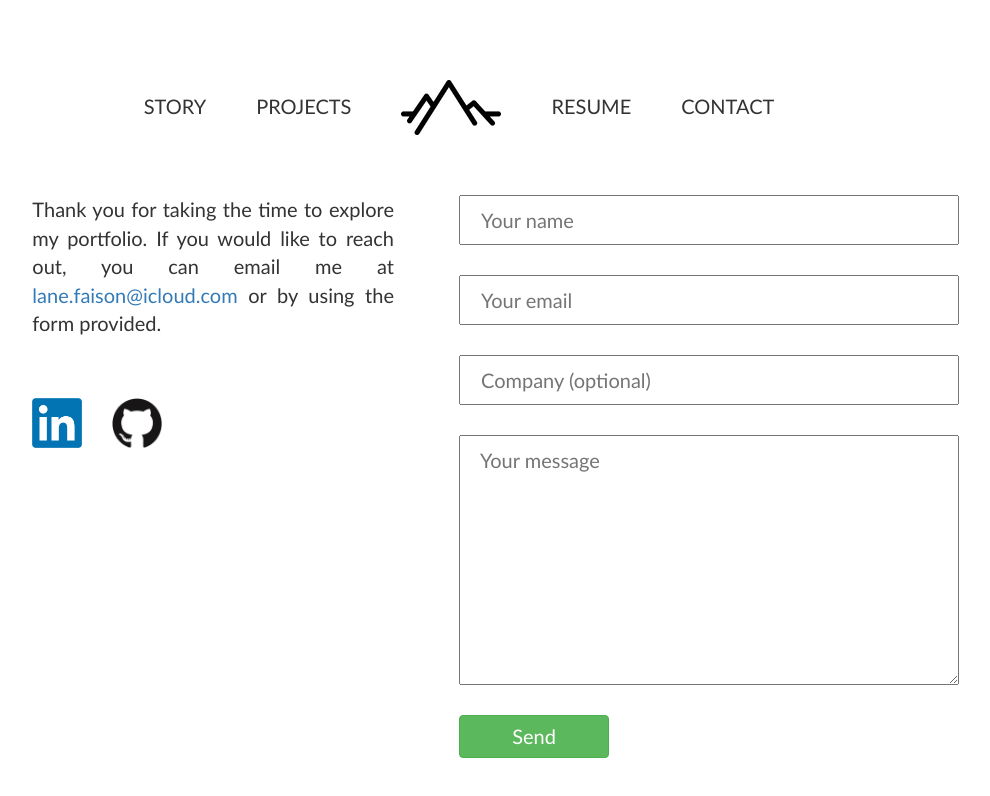
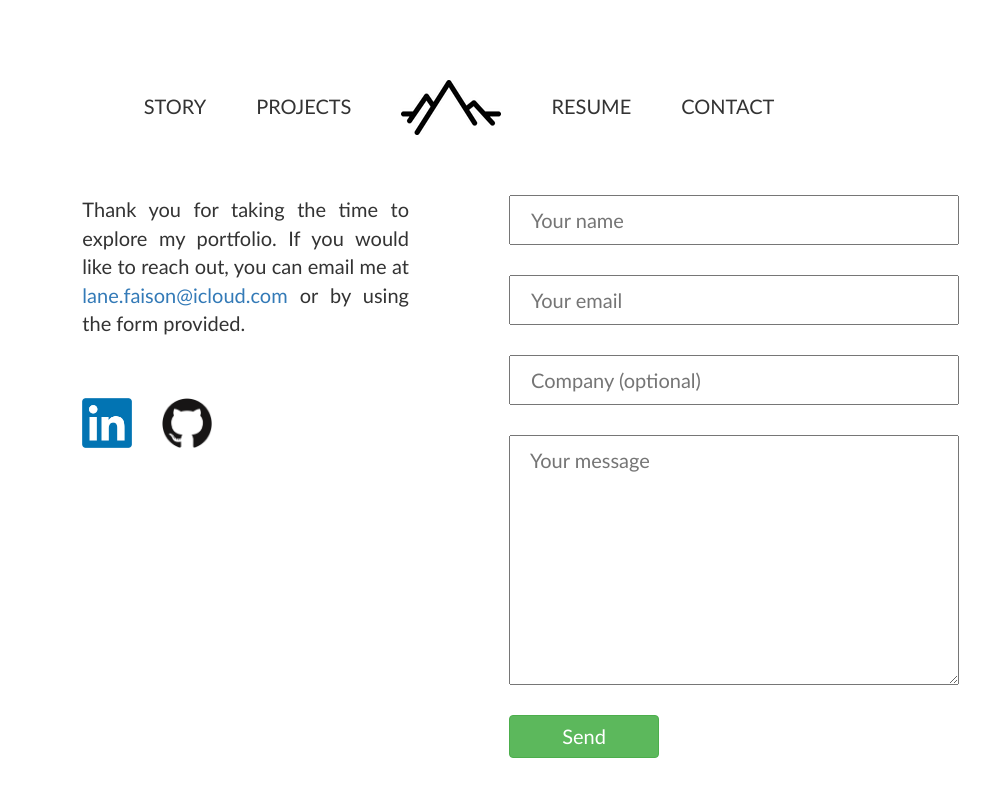
Before and after one commit to lane-faison/lane-faison.github.io, a website: page index.html at #!/contact in a window 1280 px wide. Both pictures are taken after a click on the item "CONTACT". Shown: the whole page, without its empty margins (181-1171 px from the left). Drawn offline with nearby package versions, Linux system fonts and the light colour scheme; some packages are replaced by stand-ins of ours.

Commit message:
update to contact page

```diff
--- a/assets/css/contact.css
+++ b/assets/css/contact.css
@@ -8,7 +8,7 @@
   flex-direction: column;
   justify-content: flex-start;
   align-items: flex-start;
-  padding-right: 50px;
+  padding: 0 50px 0 50px;
   margin-bottom: 50px;
 }
 
@@ -20,6 +20,7 @@
 .formSection > .infoSection > .links {
   display: flex;
   justify-content: flex-start;
+  align-items: middle;
   margin-top: 50px;
 }
 
@@ -34,10 +35,11 @@
   flex-direction: column;
   justify-content: flex-start;
   align-items: flex-start;
+  padding: 0 50px 0 50px;
 }
 
 .formSection > form > input {
-  width: 500px;
+  width: 450px;
   height: 50px;
   margin-bottom: 30px;
   padding-left: 20px;
@@ -46,7 +48,7 @@
 }
 
 .formSection > form > textarea {
-  width: 500px;
+  width: 450px;
   min-height: 250px;
   margin-bottom: 30px;
   padding-left: 20px;
--- a/assets/css/main.css
+++ b/assets/css/main.css
@@ -1,3 +1,8 @@
 * {
   font-family: 'Gill Sans', serif;
 }
+
+.row {
+  margin-left: 0;
+  margin-right: 0;
+}
--- a/assets/css/navbar.css
+++ b/assets/css/navbar.css
@@ -1,3 +1,7 @@
+.active {
+  border-bottom: 2px solid #000;
+}
+
 .largeNav {
   display: flex;
   flex-direction: column;
--- a/js/components/navbar.component.js
+++ b/js/components/navbar.component.js
@@ -9,6 +9,10 @@
 
   function NavbarController() {
     const vm = this
+    vm.getClass = function (path) {
+      return ($location.path().substr(0, path.length) === path) ? 'active' : '';
+    }
+
     vm.$onInit = function () {
     }
   }
--- a/js/templates/contact.html
+++ b/js/templates/contact.html
@@ -1,13 +1,13 @@
 <section class="formSection row">
   <div class="col-xs-1 col-md-2"></div>
-  <div class="infoSection col-xs-10 col-md-4">
+  <div class="infoSection col-xs-12 col-md-4">
     <p>Thank you for taking the time to explore my portfolio. If you would like to reach out, you can email me at <a href="mailto:lane.faison@icloud.com">lane.faison@icloud.com</a> or by using the form provided.</p>
     <div class="links">
       <a href="https://www.linkedin.com/in/lanefaison/"><img src="/assets/images/LI.png"></a>
       <a href="https://github.com/lane-faison"><img src="/assets/images/GitHub-Mark.png"></a>
     </div>
   </div>
-  <form class="col-xs-10 col-md-4" method="POST" action="http://formspree.io/lane.faison@icloud.com">
+  <form class="col-xs-12 col-md-4" method="POST" action="http://formspree.io/lane.faison@icloud.com">
     <input type="text" name="name" placeholder="Your name" required>
     <input type="email" name="email" placeholder="Your email" required>
     <input type="text" name="company" placeholder="Company (optional)">
```
Also changed, not shown: js/templates/home.html (+1 -1 lines).
